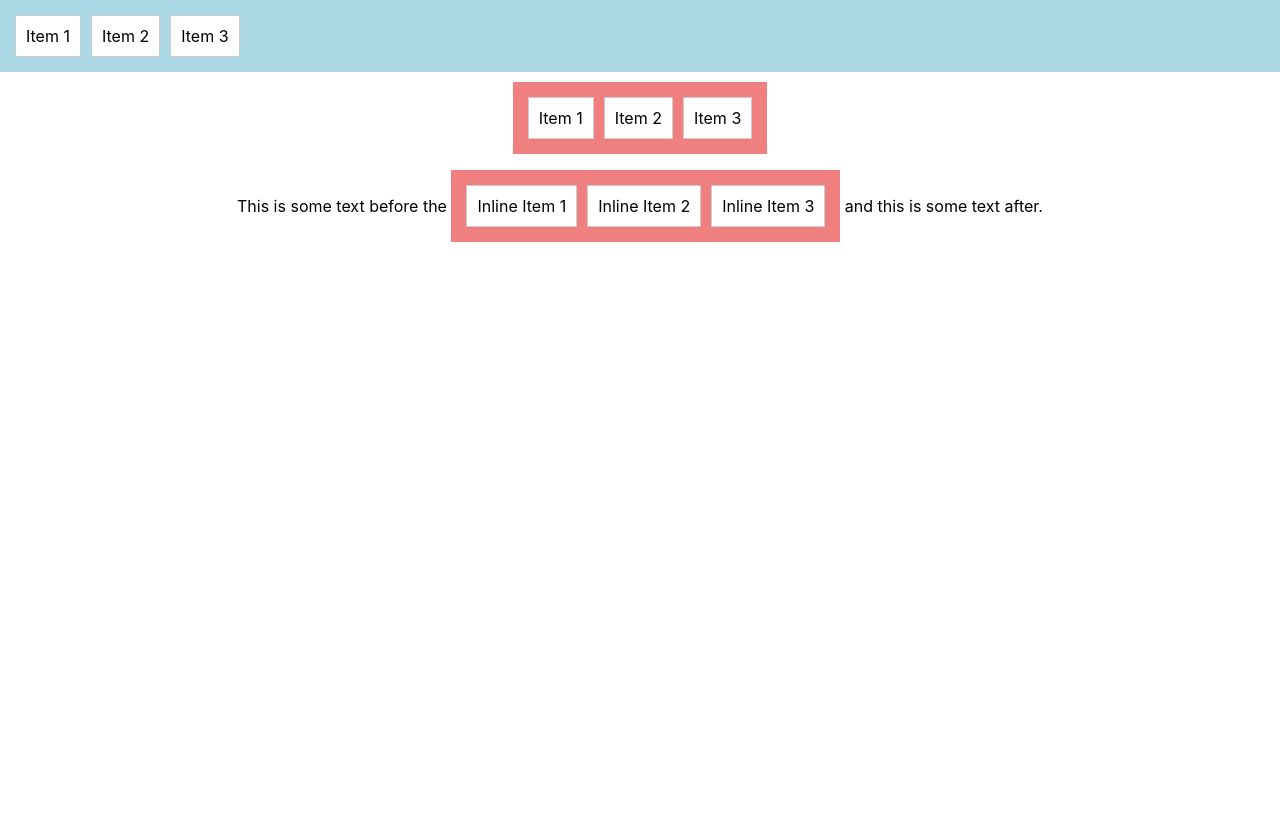
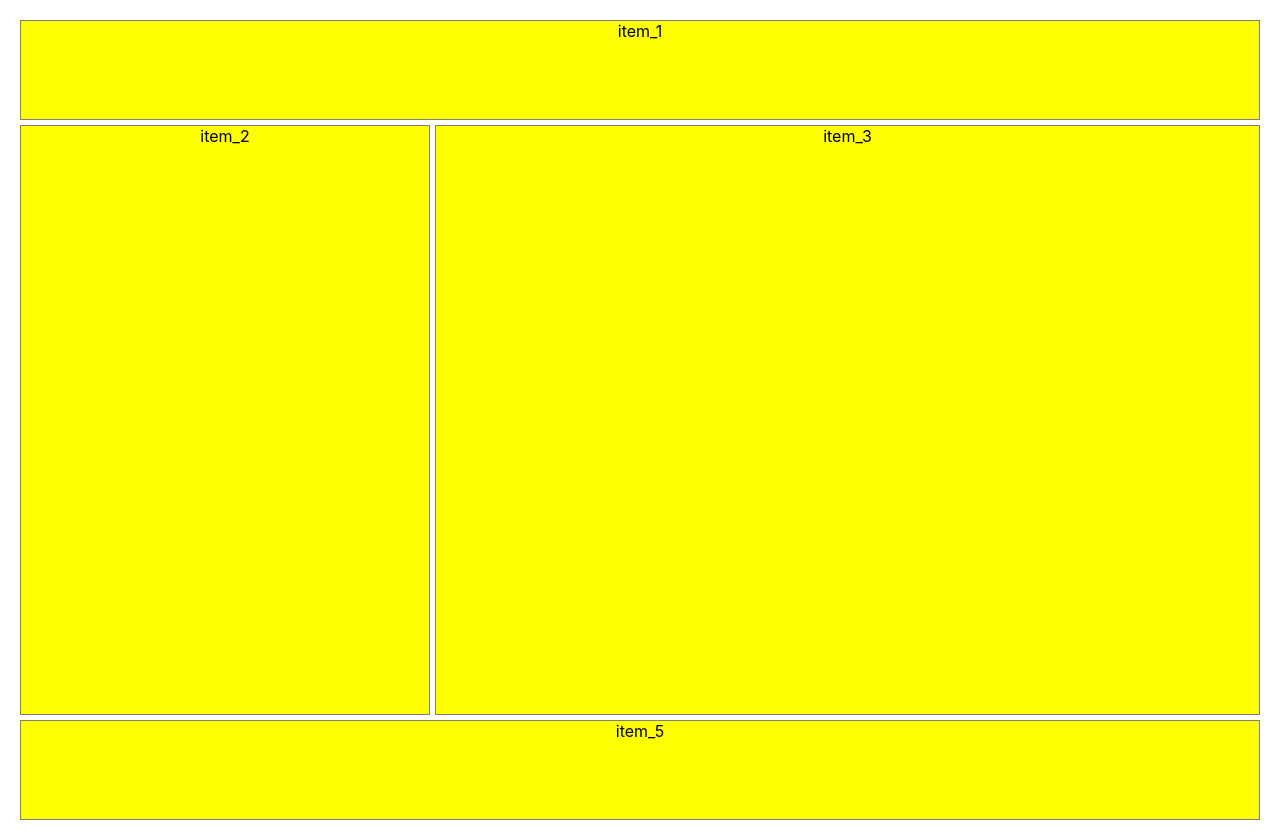
Before and after one commit to toanlehcm/HoleTex, a React (Create React App) app: page / in a window 1280 px wide. Before the commit the page ends 800 px from the top, so only its background shows below. Built offline with nearby package versions, Linux system fonts and the light colour scheme.

Commit message:
Demo layout with header, sidebar, content, footer.

```diff
--- a/src/App.js
+++ b/src/App.js
@@ -9,8 +9,8 @@ function App() {
   return (
     <div className="App">
       {/* <ExampleFunctional /> */}
-      <LessonHTMLAndCSS />
-      {/* <LessonCSSGrid /> */}
+      {/* <LessonHTMLAndCSS /> */}
+      <LessonCSSGrid />
       {/* <LessonPositionCSS /> */}
     </div>
   );
--- a/src/lesson/cssGrid/index.js
+++ b/src/lesson/cssGrid/index.js
@@ -8,7 +8,7 @@ function LessonCSSGrid(props) {
         <div className={`${styles.item} ${styles.item_1}`} >item_1</div>
         <div className={`${styles.item} ${styles.item_2}`} >item_2</div>
         <div className={`${styles.item} ${styles.item_3}`} >item_3</div>
-        <div className={`${styles.item} ${styles.item_4}`} >item_4</div>
+        {/* <div className={`${styles.item} ${styles.item_4}`} >item_4</div> */}
         <div className={`${styles.item} ${styles.item_5}`} >item_5</div>
       </div>
     </div>
--- a/src/lesson/cssGrid/styles.module.scss
+++ b/src/lesson/cssGrid/styles.module.scss
@@ -1,9 +1,17 @@
 .container {
+  height: 100vh;
   padding: 20px;
   display: grid;
-  grid-template-columns: 300px 100px 200px;
-  // grid-template-rows: 100px 200px 100px;
-  grid-auto-rows: 200px;
+  grid-template-columns: repeat(3, 1fr);
+  // grid-auto-rows: minmax(60px, auto);
+  // grid-template-rows: 100px 1fr 1fr 100px;
+  grid-template-rows: 100px 1fr 100px;
+  grid-template-areas:
+    "header header header"
+    "sidebar content content"
+    // "sidebar comment comment"
+    "footer footer footer";
+  gap: 5px;
 }
 
 .item {
@@ -11,3 +19,23 @@
   border: 1px solid grey;
   // height: 50px;
 }
+
+.item_1 {
+  grid-area: header;
+}
+
+.item_2 {
+  grid-area: sidebar;
+}
+
+.item_3 {
+  grid-area: content;
+}
+
+// .item_4 {
+//   grid-area: comment;
+// }
+
+.item_5 {
+  grid-area: footer;
+}
```
